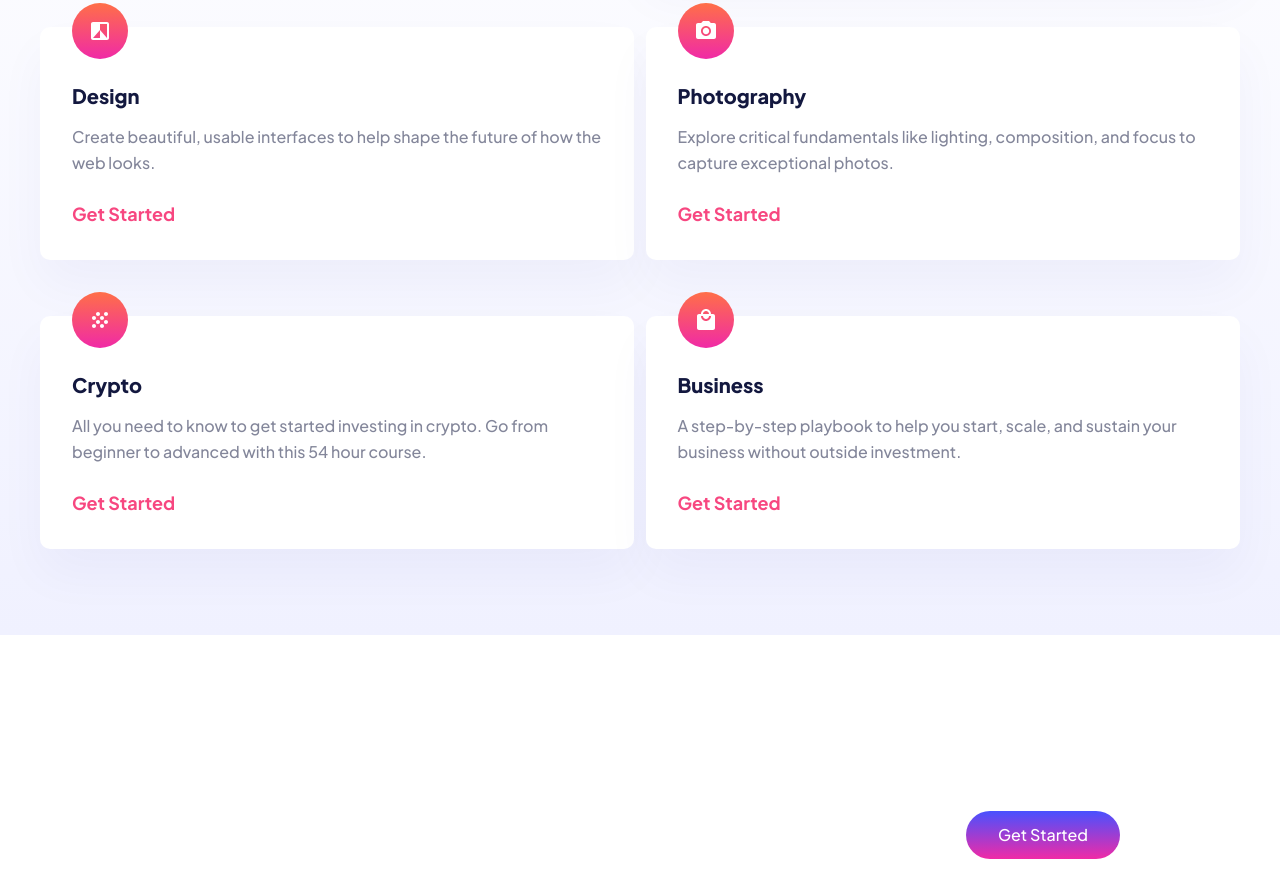
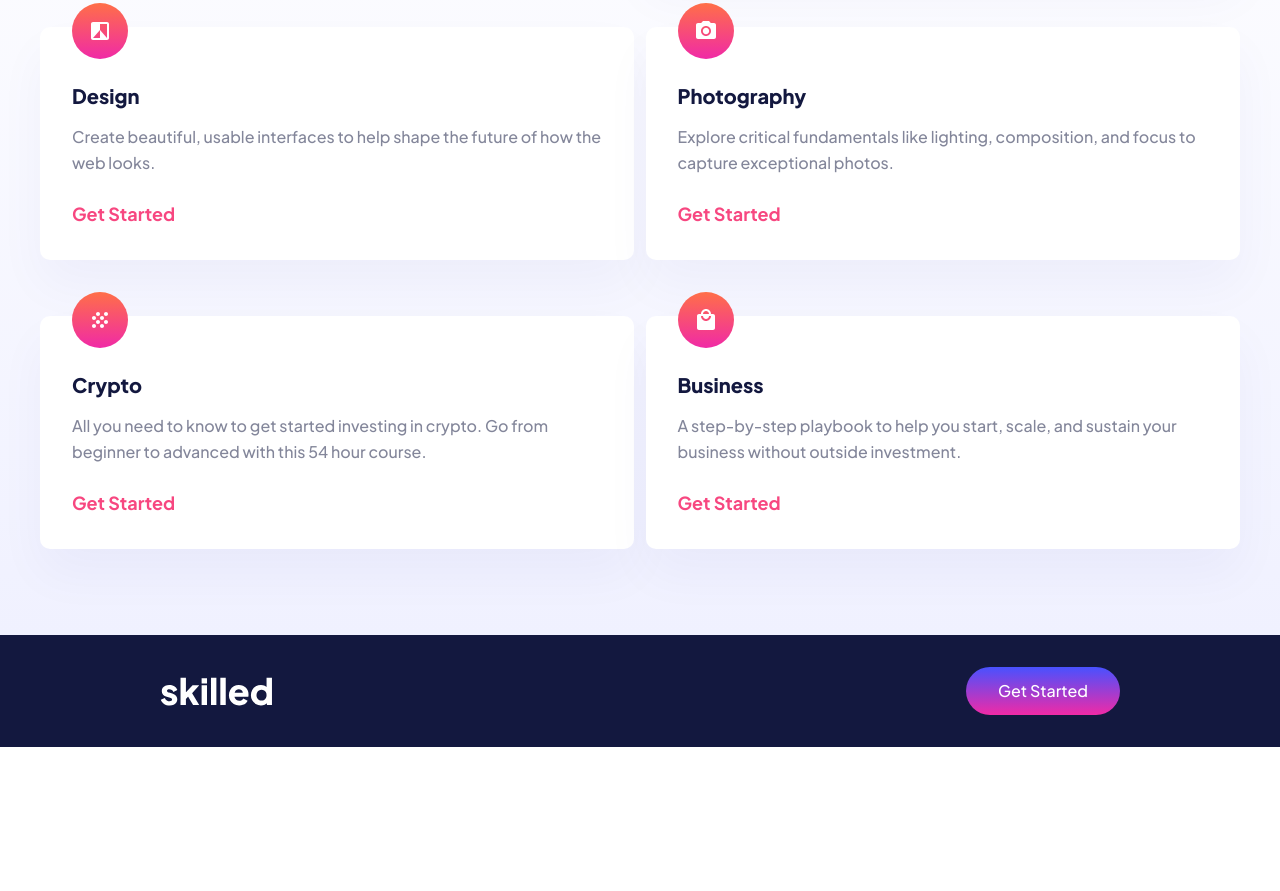
Before and after one commit to baglana/skilled-elearning-landing-page, a website built with Vite: page index.html in a window 1280 px wide. Shown: the part 932-1823 px from the top of the page. After the commit the page ends 1679 px from the top, so only its background shows below. Built offline with nearby package versions, Linux system fonts and the light colour scheme.

Commit message:
Fix footer mt and color

```diff
--- a/index.html
+++ b/index.html
@@ -165,11 +165,9 @@
     </section>
   </main>
 
-  <footer class='bg-darkBlue min-w-full flex items-center justify-between mt-20 px-4 py-9  md:mt-36 md:py-8 md:px-10 lg:px-20 xl:px-40'>
-    <div>
-      <img src='/logo-light.svg' alt='Light Logo'/>
-    </div>
-    <div class='secondaryGradient inline-block py-3 px-8 text-white rounded-3xl cursor-pointer '>
+  <footer class='bg-color-black min-w-full flex items-center justify-between px-4 py-9 md:py-8 md:px-10 lg:px-20 xl:px-40'>
+    <img src='/logo-light.svg' alt='Light Logo'/>
+    <div class='bg-gradient-to-b from-[#4851ff] to-[#f02aa6] hover:bg-[#666CA3] inline-block py-3 px-8 text-white rounded-3xl cursor-pointer '>
       <a href='#'>Get Started</a>
     </div>
   </footer>
```
